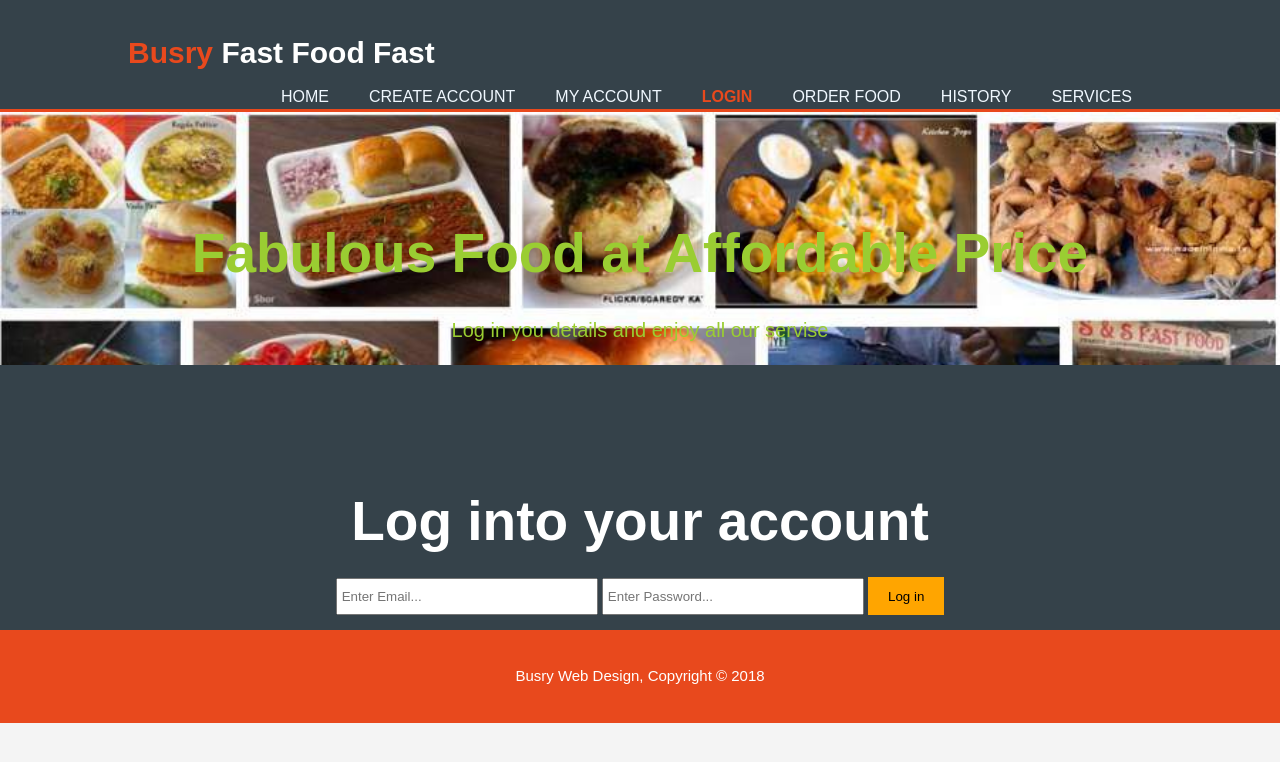
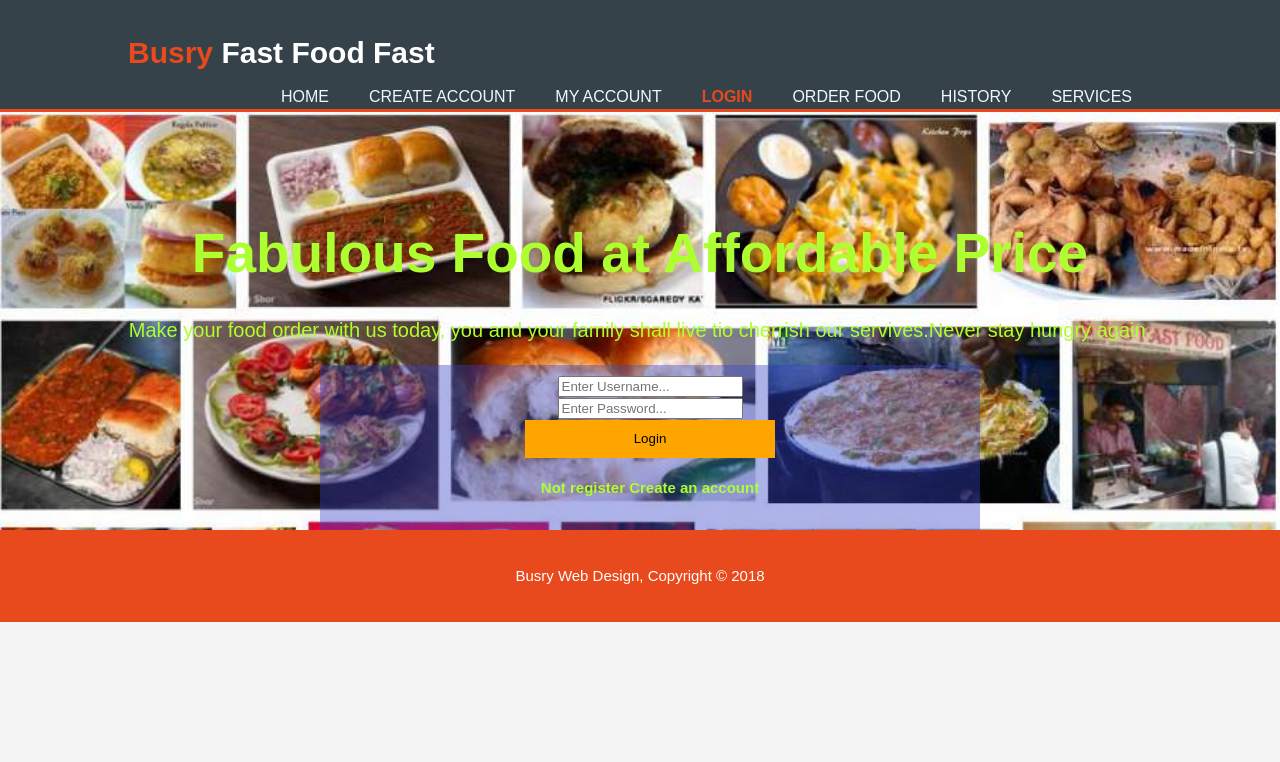
Before and after one commit to Busry/fastFoodFast, a plain HTML site: page UI/login.html in a window 1280 px wide. Drawn offline with Linux system fonts and the light colour scheme.

Commit message:
ganished

```diff
--- a/UI/login.html
+++ b/UI/login.html
@@ -16,9 +16,9 @@
                 <nav>
                     <ul>
                         <li ><a href="../index.html">Home</a></li>
-                        <li><a href="create.html">Create account</a></li>
+                        <li ><a href="create.html">Create account</a></li>
                         <li><a href="account.html">My account</a></li>
-                        <li class="current"><a href="login.html">Login</a></li>
+                        <li class="current" ><a href="login.html">Login</a></li>
                         <li><a href="order.html">Order food</a></li>
                         <li><a href="history.html">History</a></li>
                         <li><a href="services.html">Services</a></li>
@@ -29,23 +29,22 @@
         <section id="showcase">
             <div class="container">
                 <h1>Fabulous Food at Affordable Price</h1>
-                <p>Log in you details and enjoy all our servise </p>
+                 <p>Make your food order with us today, you and your family shall live tio cherrish our servives.Never stay hungry again.</p>
             </div>
-            <section class="newsletter">
-            <div class="container">
-                <h1>Log into your account</h1>
-                <form >
-                    <input type="email" placeholder="Enter Email..."/>
-                    <input type="password" placeholder="Enter Password..."/>
-                    <button type="submit" class="button_1">
-                        Log in
-                    </button>
-                </form>
-            </div>
+
+                <div class="containerone">
+                    <form >
+                        <input type="text" placeholder="Enter Username..."/><br/>
+                        <input type="password" placeholder="Enter Password..."/><br/>
+                        <button type="submit" class="button_1">
+                            Login
+                        </button>
+                         <h4>Not register Create an account</h4>
+                    </form>
+
+                </div>
+
         </section>
-        </section>
-
-
         <footer>
             <p>Busry Web Design, Copyright &copy; 2018</p>
         </footer>
--- a/css/style.css
+++ b/css/style.css
@@ -20,6 +20,7 @@ body{
 }
 .button_1{
    height: 38px;
+    width: 250px;
     background: orange;
     border: none;
     padding-left: 20px;
@@ -73,8 +74,10 @@ header a:hover{
     background: url('../img/food-table.jpg')no-repeat;
     background-size: cover;
     text-align: center;
-    color: yellowgreen;
+    color:greenyellow;
     height: 80%;
+    align-content: center;
+
 }
 
 #showcase h1{
@@ -88,8 +91,8 @@ header a:hover{
 #newsletter{
     padding: 15px;
     color: white;
-    background-color: #354000;
-    border:2px solid red;
+    background-color: yellow;
+    border:solid 2px red;
 }
 #newsletter h1{
     float: right;
@@ -106,16 +109,29 @@ header a:hover{
 
 /*newsletter class*/
 .newsletter{
-    padding: 15px;
+    padding: 5px;
     color: white;
-    background-color: #35424a;
+
+    width: 100%;
+   align-content: center;
 }
-.newsletter h1{
+form{
+    padding: 10px;
+    margin: 0 25% 0 25%; ;
+    background-color: rgba(53, 66, 200, 0.4);
+    width: 50%;
 
 }
-.newsletter form{
-    margin-top: 15px;
+.containerone{
+    width: 100%;
+
+    overflow: hidden;
 }
+
+.newsletter h4{
+    margin: 5px;width:80%
+}
+.newsletter form{align-content: center;}
 .newsletter input{
     padding: 4px;
     height: 25px;
```
Also changed, not shown: UI/create.html (+7 -8 lines).
